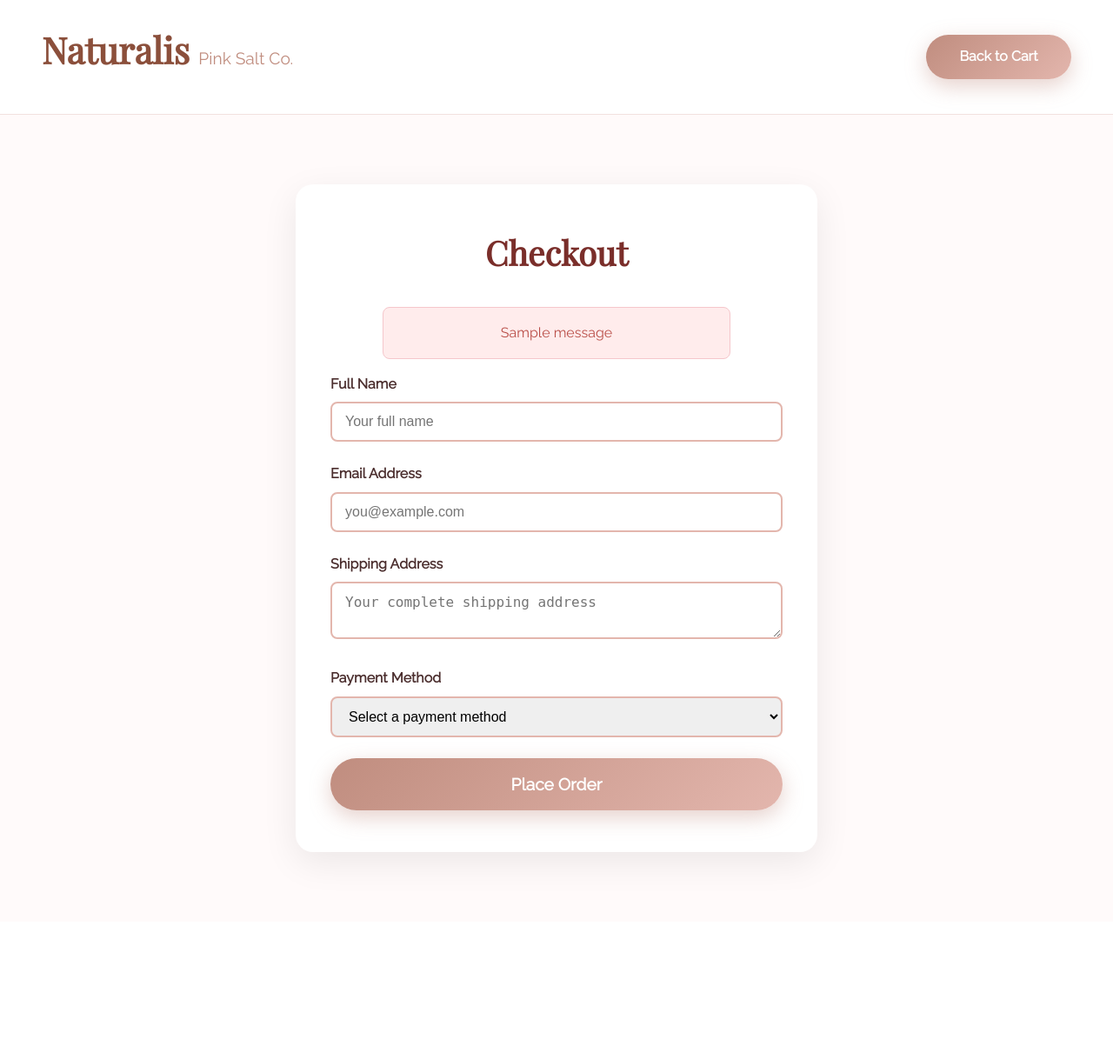
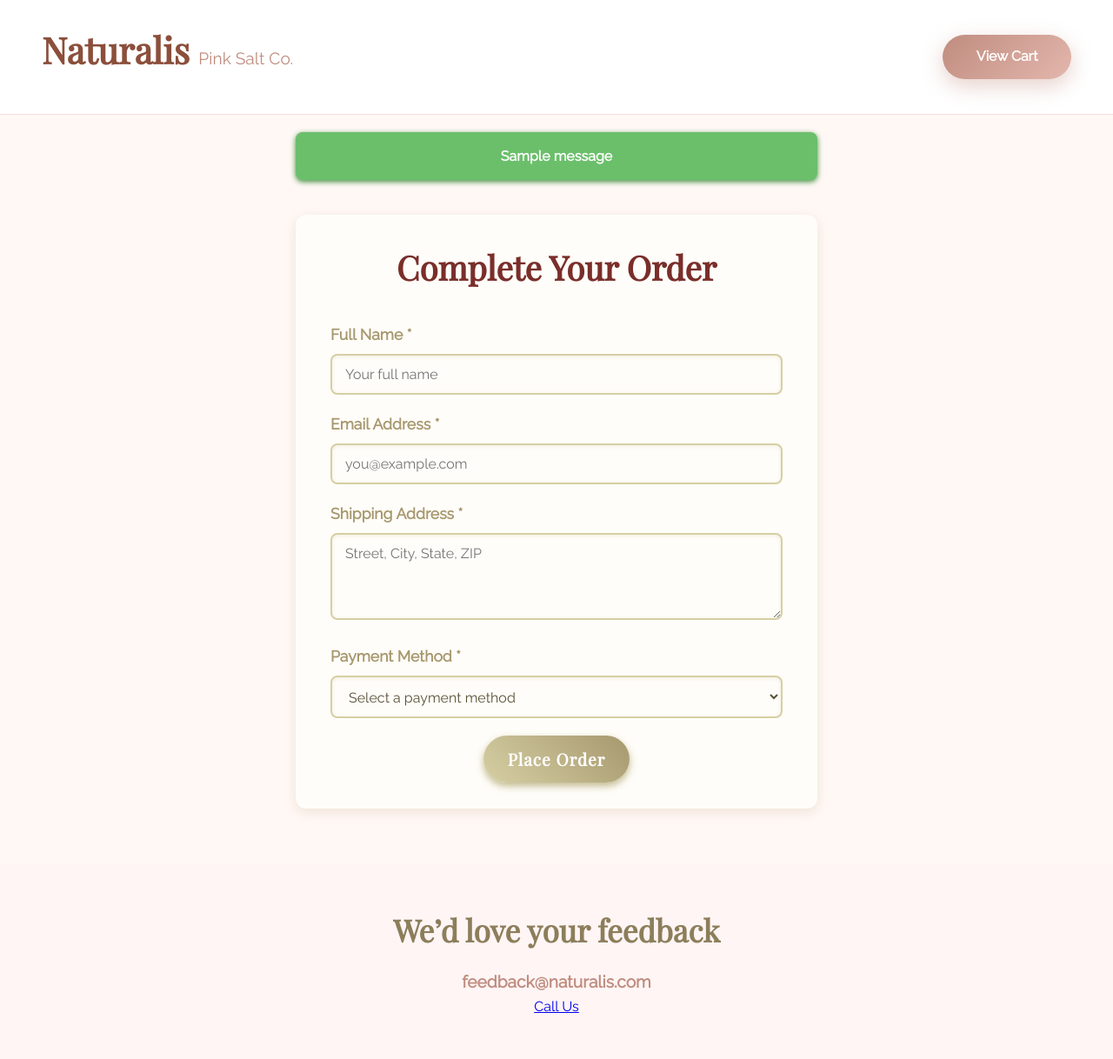
Before and after one commit to zz-47/naturalis_pink_salt_co, a Flask app: page /checkout in a window 1280 px wide. Shown: the whole page at 87% size. Before the commit the page ends 997 px from the top, so only its background shows below. Run offline with Flask 3, Linux system fonts and the light colour scheme; one stand-in notice (Sample message) is shown.

Commit message:
updated to completion (may be ! )

```diff
--- a/app.py
+++ b/app.py
@@ -176,27 +176,34 @@ def clear_cart():
 @app.route('/checkout', methods=['GET', 'POST'])
 def checkout():
     if request.method == 'POST':
+        # Get and strip form data
         name = request.form.get('full-name', '').strip()
         email = request.form.get('email', '').strip()
         address = request.form.get('address', '').strip()
         payment_method = request.form.get('payment-method', '').strip()
 
+        # Validate form inputs
         if not all([name, email, address, payment_method]):
             flash("Please fill in all required fields.", "error")
             return redirect(url_for('checkout'))
 
+        # Validate cart
         cart = get_cart()
         if not cart:
             flash("Your cart is empty.", "error")
             return redirect(url_for('view_cart'))
 
+        # Prepare order items and total
         items = []
         total = 0.0
         for product_id, item in cart.items():
             product = get_product_by_id(product_id)
             if not product:
+                # Skip invalid products (optional: log this)
                 continue
-            quantity = item['quantity']
+            quantity = item.get('quantity', 0)
+            if quantity <= 0:
+                continue
             subtotal = product['price'] * quantity
             items.append({
                 'name': product['name'],
@@ -204,6 +211,10 @@ def checkout():
                 'subtotal': subtotal
             })
             total += subtotal
+
+        if not items:
+            flash("Your cart contains invalid items.", "error")
+            return redirect(url_for('view_cart'))
 
         order = {
             'name': name,
@@ -214,19 +225,49 @@ def checkout():
             'total': total
         }
 
-        save_order(order)
+        # Save order safely
+        try:
+            # Load existing orders safely (handle empty or malformed file)
+            if not os.path.exists(ORDERS_FILE) or os.path.getsize(ORDERS_FILE) == 0:
+                orders = []
+            else:
+                with open(ORDERS_FILE, 'r') as f:
+                    content = f.read().strip()
+                    if not content:
+                        orders = []
+                    else:
+                        orders = json.loads(content)
+        except (json.JSONDecodeError, IOError) as e:
+            flash("Error processing existing orders file.", "error")
+            print(f"Error loading orders.json: {e}")
+            return redirect(url_for('checkout'))
 
+        # Append new order and save
+        orders.append(order)
+        try:
+            with open(ORDERS_FILE, 'w') as f:
+                json.dump(orders, f, indent=4)
+        except IOError as e:
+            flash("Failed to save your order. Please try again.", "error")
+            print(f"Error saving order: {e}")
+            return redirect(url_for('checkout'))
+
+        # Send confirmation email
         try:
             send_confirmation_email(email, name, order)
         except Exception as e:
-            print("Email sending failed:", e)
+            print(f"Email sending failed: {e}")
             flash("Order placed, but confirmation email could not be sent.", "warning")
 
+        # Clear cart after successful order
         save_cart({})
 
+        # Render thank you page
         return render_template('thankyou.html')
 
+    # GET request renders checkout form
     return render_template('checkout.html')
+
 
 @app.route('/dashboard')
 @login_required
--- a/templates/checkout.html
+++ b/templates/checkout.html
@@ -1,48 +1,195 @@
 <!DOCTYPE html>
 <html lang="en">
 <head>
-  <meta charset="UTF-8">
-  <meta name="viewport" content="width=device-width, initial-scale=1">
-  <title>Checkout ‒ Naturalis Pink Salt Co.</title>
-  <link rel="stylesheet" href="{{ url_for('static', filename='css/style.css') }}">
+  <meta charset="UTF-8" />
+  <meta name="viewport" content="width=device-width, initial-scale=1" />
+  <title>Checkout - Naturalis Pink Salt Co.</title>
+  <link rel="stylesheet" href="{{ url_for('static', filename='css/style.css') }}" />
   <link href="https://fonts.googleapis.com/css2?family=Playfair+Display&family=Raleway&display=swap" rel="stylesheet" />
+  <style>
+    /* Override or add form-specific styles consistent with luxury golden-white finish */
+    body {
+      background-color: #fff8f5;
+      color: #6b4c4c; /* soft rose brown */
+      font-family: 'Raleway', 'Segoe UI', Tahoma, Geneva, Verdana, sans-serif;
+      margin: 0;
+      padding: 0;
+    }
+
+    main.checkout-container {
+      max-width: 600px;
+      background: #fffdf9;
+      margin: 40px auto;
+      padding: 30px 40px;
+      border-radius: 12px;
+      box-shadow: 0 4px 14px rgba(215, 198, 173, 0.4);
+    }
+
+    h2 {
+      text-align: center;
+      font-weight: 700;
+      color: #8c7e5a;
+      margin-bottom: 30px;
+      font-family: 'Playfair Display', serif;
+    }
+
+    form label {
+      display: block;
+      margin-bottom: 8px;
+      font-weight: 600;
+      color: #a7986e;
+      font-size: 1.1rem;
+    }
+
+    input[type="text"],
+    input[type="email"],
+    textarea,
+    select {
+      width: 100%;
+      padding: 12px 15px;
+      margin-bottom: 20px;
+      border: 2px solid #d6cfa4;
+      border-radius: 8px;
+      font-size: 1rem;
+      font-family: inherit;
+      color: #5a5138;
+      background-color: #fffdf9;
+      transition: border-color 0.3s ease;
+      box-sizing: border-box;
+      resize: vertical;
+      box-shadow: inset 0 1px 4px rgba(218, 210, 180, 0.4);
+    }
+
+    input[type="text"]:focus,
+    input[type="email"]:focus,
+    textarea:focus,
+    select:focus {
+      border-color: #c1b776;
+      outline: none;
+      background-color: #fefcf6;
+      box-shadow: 0 0 8px #c1b776aa;
+    }
+
+    textarea {
+      min-height: 100px;
+    }
+
+    .btn {
+      background: linear-gradient(45deg, #d6cfa4, #a7986e);
+      border: none;
+      color: white;
+      padding: 14px 28px;
+      font-size: 1.2rem;
+      font-weight: 700;
+      border-radius: 50px;
+      cursor: pointer;
+      display: block;
+      margin: 0 auto;
+      transition: background 0.3s ease;
+      box-shadow: 0 4px 8px rgba(167, 155, 96, 0.7);
+      letter-spacing: 1px;
+      font-family: 'Playfair Display', serif;
+    }
+
+    .btn:hover {
+      background: linear-gradient(45deg, #a7986e, #d6cfa4);
+      box-shadow: 0 6px 12px rgba(167, 155, 96, 0.9);
+    }
+
+    /* Flash messages */
+    .flash {
+      max-width: 600px;
+      margin: 20px auto;
+      padding: 15px 20px;
+      border-radius: 8px;
+      font-weight: 600;
+      text-align: center;
+      color: white;
+      font-family: 'Raleway', Tahoma, Geneva, Verdana, sans-serif;
+    }
+    .flash.error {
+      background-color: #d94f4f;
+      box-shadow: 0 2px 6px #b03333;
+    }
+    .flash.success {
+      background-color: #6bbf6b;
+      box-shadow: 0 2px 6px #3e8e3e;
+    }
+    .flash.warning {
+      background-color: #d9a54f;
+      box-shadow: 0 2px 6px #b3812c;
+      color: #3a2a00;
+    }
+  </style>
 </head>
 <body>
   <header class="luxury-header">
-    <div class="logo"><h1>Naturalis <span>Pink Salt Co.</span></h1></div>
-    <a href="{{ url_for('view_cart') }}" class="cart-btn">Back to Cart</a>
+    <div class="logo">
+      <h1>Naturalis <span>Pink Salt Co.</span></h1>
+    </div>
+    <a href="{{ url_for('view_cart') }}" class="cart-btn">View Cart</a>
   </header>
 
-  <main class="checkout-container">
-    <h2>Checkout</h2>
   {% with messages = get_flashed_messages(with_categories=true) %}
     {% if messages %}
+      <div>
         {% for category, message in messages %}
-          <div class="flash-message">{{ message }}</div>
+          <div class="flash {{ category }}">{{ message }}</div>
         {% endfor %}
+      </div>
     {% endif %}
   {% endwith %}
 
-    <form class="checkout-form" method="POST" action="{{ url_for('checkout') }}">
-      <label for="full-name">Full Name</label>
-      <input type="text" id="full-name" name="full_name" placeholder="Your full name" required />
+  <main class="checkout-container">
+    <h2>Complete Your Order</h2>
+    <form method="POST" action="{{ url_for('checkout') }}">
+      <label for="full-name">Full Name *</label>
+      <input
+        type="text"
+        id="full-name"
+        name="full-name"
+        placeholder="Your full name"
+        required
+      />
 
-      <label for="email">Email Address</label>
-      <input type="email" id="email" name="email" placeholder="you@example.com" required />
+      <label for="email">Email Address *</label>
+      <input
+        type="email"
+        id="email"
+        name="email"
+        placeholder="you@example.com"
+        required
+      />
 
-      <label for="address">Shipping Address</label>
-      <textarea id="address" name="address" placeholder="Your complete shipping address" required></textarea>
+      <label for="address">Shipping Address *</label>
+      <textarea
+        id="address"
+        name="address"
+        placeholder="Street, City, State, ZIP"
+        required
+      ></textarea>
 
-      <label for="payment-method">Payment Method</label>
-      <select id="payment-method" name="payment_method" required>
+      <label for="payment-method">Payment Method *</label>
+      <select id="payment-method" name="payment-method" required>
         <option value="" disabled selected>Select a payment method</option>
-        <option value="cod">Cash on Delivery</option>
-        <option value="credit_card">Credit Card</option>
-        <option value="paypal">PayPal</option>
+        <option value="Credit Card">Credit Card</option>
+        <option value="Debit Card">Debit Card</option>
+        <option value="PayPal">PayPal</option>
+        <option value="Bank Transfer">Bank Transfer</option>
       </select>
 
-      <button type="submit" class="btn proceed-btn">Place Order</button>
+      <button type="submit" class="btn">Place Order</button>
     </form>
   </main>
+
+  <footer class="footer">
+    <div class="footer-wrapper">
+      <h2 class="footer-heading">We’d love your feedback</h2>
+      <p class="footer-text">
+        <a href="mailto:feedback@naturalis.com" class="footer-email">feedback@naturalis.com</a>
+      </p>
+      <a href="tel:0000000000" class="call-us-btn">Call Us</a>
+    </div>
+  </footer>
 </body>
 </html>
```
Also changed, not shown: data/order.json (deleted, +0 -14 lines), orders.json (+0 -48 lines), templates/thankyou.html (+17 -0 lines). Lines whose indentation alone changed are shown as unchanged.
